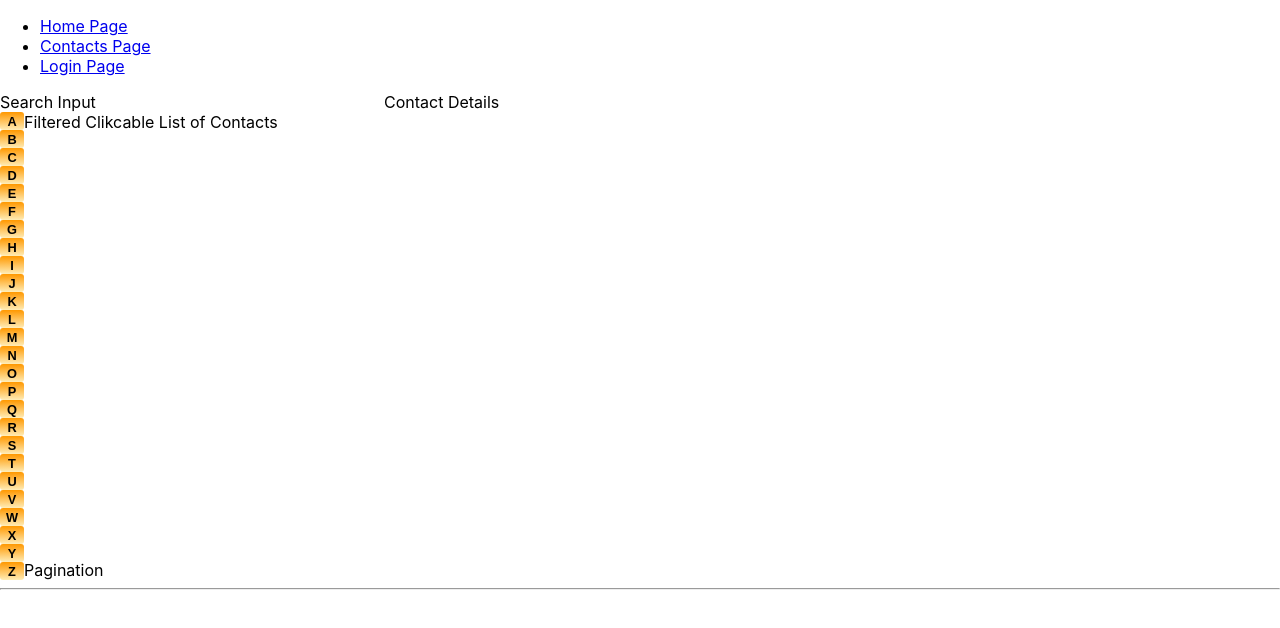
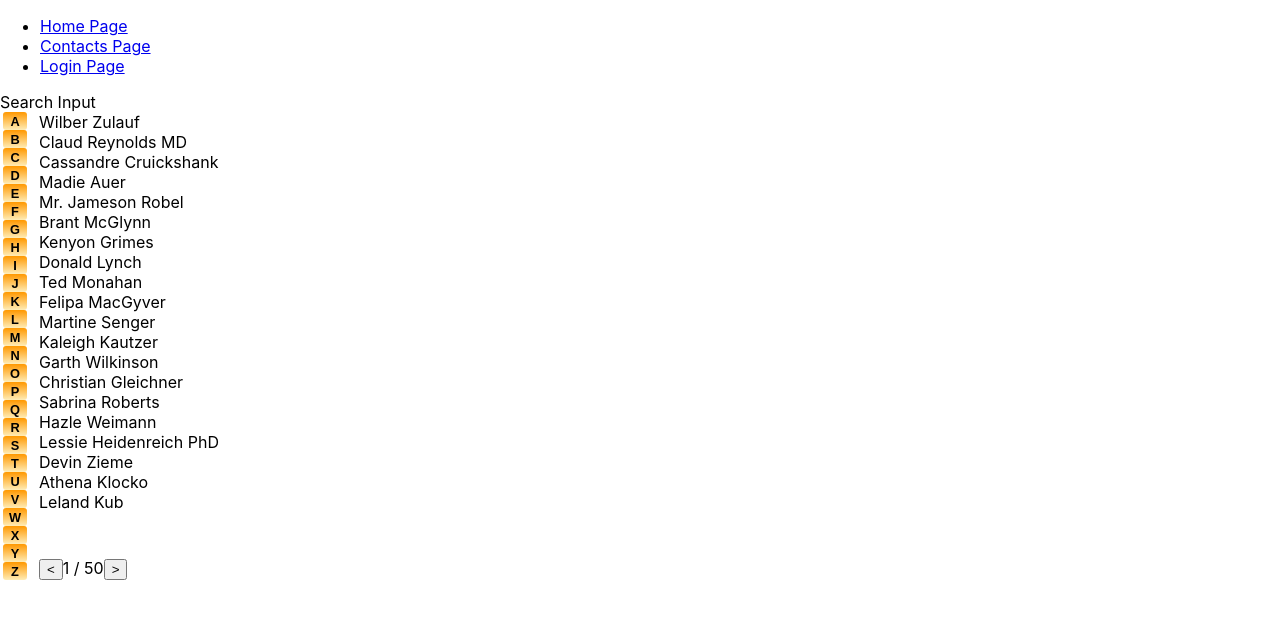
Before and after one commit to lluissuros/goldenspear-react-contacts-app, a React (Create React App) app: page /contacts in a window 1280 px wide. Shown: the top 628 px of the page. Built offline with nearby package versions, Linux system fonts and the light colour scheme.

Commit message:
Paginator, sorting and selecting on ContactsBrowser

```diff
--- a/src/components/ContactDetails.js
+++ b/src/components/ContactDetails.js
@@ -1,9 +1,9 @@
 import React from "react";
 
-const ContactsDetails = ({ contactName, contactList, onContactClick }) => {
+const ContactsDetails = ({ contact }) => {
   return (
     <div>
-      <span>Contact Details</span>
+      <span>{contact && contact.name}</span>
     </div>
   );
 };
--- a/src/components/ContactsBrowser.js
+++ b/src/components/ContactsBrowser.js
@@ -1,6 +1,8 @@
-import React from "react";
+import React, { useState } from "react";
 import styled from "styled-components";
+import Paginator from "./Paginator";
 
+const PAGE_SIZE = 20;
 const LETTERS = [
   "A",
   "B",
@@ -36,7 +38,7 @@ const FlexContainer = styled.div`
   width: 100%;
 `;
 
-const FlexEndContainer = styled.div`
+const FlexSpaceBetweenContainer = styled.div`
   display: flex;
   flex-direction: column;
   justify-content: space-between;
@@ -63,7 +65,7 @@ const LetterButton = styled.button`
 `;
 
 const LettersList = ({ onLetterClick }) => (
-  <div>
+  <div style={{ margin: "0px 12px 0px 3px" }}>
     {LETTERS.map(letter => (
       <LetterButton key={letter} onClick={() => onLetterClick(letter)}>
         {letter}
@@ -72,21 +74,58 @@ const LettersList = ({ onLetterClick }) => (
   </div>
 );
 
-const ContactsBrowser = ({
-  filteredContacts,
-  onSearchInput,
-  onLetterClick,
-  onPaginationClick
-}) => {
+const ContactsBrowser = ({ contacts, onSelectedContact }) => {
+  const [browserPage, setBrowserPage] = useState(0);
+  const [filteredContacts, setFilteredContacts] = useState(contacts);
+
+  const paginate = (elements, page, pageSize = PAGE_SIZE) => {
+    return elements.slice(page * pageSize, page * pageSize + pageSize);
+  };
+
+  const handleLetterClick = letter => {
+    setBrowserPage(0);
+    const alphabeticallyByLetter = contacts
+      .filter(contact =>
+        contact.name.toLowerCase().startsWith(letter.toLowerCase())
+      )
+      .sort((a, b) => a.name.localeCompare(b.name));
+
+    console.log(alphabeticallyByLetter.length, "lenght");
+    setFilteredContacts(alphabeticallyByLetter);
+  };
+
+  const handlePaginator = direction => {
+    if (direction === "forward") {
+      const maxPage = Math.floor(filteredContacts.length / PAGE_SIZE);
+      setBrowserPage(Math.min(browserPage + 1, maxPage));
+    } else {
+      setBrowserPage(Math.max(browserPage - 1, 0));
+    }
+  };
+
+  const onPaginationClick = () => {};
+  const onSearchInput = () => {};
+
   return (
     <div>
       <div>Search Input</div>
       <FlexContainer>
-        <LettersList onLetterClick={onLetterClick} />
-        <FlexEndContainer>
-          <div>Filtered Clikcable List of Contacts</div>
-          <div>Pagination</div>
-        </FlexEndContainer>
+        <LettersList onLetterClick={handleLetterClick} />
+        <FlexSpaceBetweenContainer>
+          <div>
+            {paginate(filteredContacts, browserPage).map(contact => (
+              <div key={contact.id} onClick={() => onSelectedContact(contact)}>
+                {contact.name}
+              </div>
+            ))}
+          </div>
+          <Paginator
+            currentPage={browserPage + 1}
+            totalPages={Math.ceil(filteredContacts.length / PAGE_SIZE)}
+            onForward={() => handlePaginator("forward")}
+            onBackWards={() => handlePaginator("backwards")}
+          />
+        </FlexSpaceBetweenContainer>
       </FlexContainer>
     </div>
   );
--- /dev/null
+++ b/src/components/Paginator.js
@@ -0,0 +1,26 @@
+import React from "react";
+import styled from "styled-components";
+
+const Paginator = ({ onForward, onBackWards, currentPage, totalPages }) => {
+  return (
+    <div>
+      <button
+        onClick={() => {
+          onBackWards();
+        }}
+      >
+        {"<"}
+      </button>
+      {`${currentPage} / ${totalPages}`}
+      <button
+        onClick={() => {
+          onForward();
+        }}
+      >
+        {">"}
+      </button>
+    </div>
+  );
+};
+
+export default Paginator;
--- a/src/pages/Contacts.js
+++ b/src/pages/Contacts.js
@@ -21,10 +21,12 @@ const RightItem = styled.div`
 
 const Contacts = props => {
   const [hasError, setErrors] = useState(false);
-  const [contacts, setContacts] = useState({});
+  const [contacts, setContacts] = useState(null);
+  const [selectedContact, setSelectedContact] = useState(null);
+
   const { authTokens } = useAuth();
 
-  async function fetchData(authTokens) {
+  async function fetchData() {
     try {
       //   const res = await getUsersMock(authTokens);
       console.warn("TODO we are providing mock tocken for development");
@@ -36,25 +38,29 @@ const Contacts = props => {
   }
 
   useEffect(() => {
-    fetchData(authTokens);
-  });
+    fetchData();
+  }, []);
 
-  const onLetterClick = letter => {
-    console.log(letter);
+  const handleSelectedContact = contact => {
+    console.log(contact, "was selected");
+    setSelectedContact(contact);
   };
 
   return (
     <div>
-      {/* <span>{JSON.stringify(contacts)}</span> */}
       <Container>
         <LeftItem>
-          <ContactsBrowser onLetterClick={onLetterClick}></ContactsBrowser>
+          {contacts && (
+            <ContactsBrowser
+              contacts={contacts}
+              onSelectedContact={handleSelectedContact}
+            ></ContactsBrowser>
+          )}
         </LeftItem>
         <RightItem>
-          <ContactDetails></ContactDetails>
+          <ContactDetails contact={selectedContact}></ContactDetails>
         </RightItem>
       </Container>
-      <hr />
       {/* <span>Has error: {JSON.stringify(hasError)}</span> */}
     </div>
   );
```
